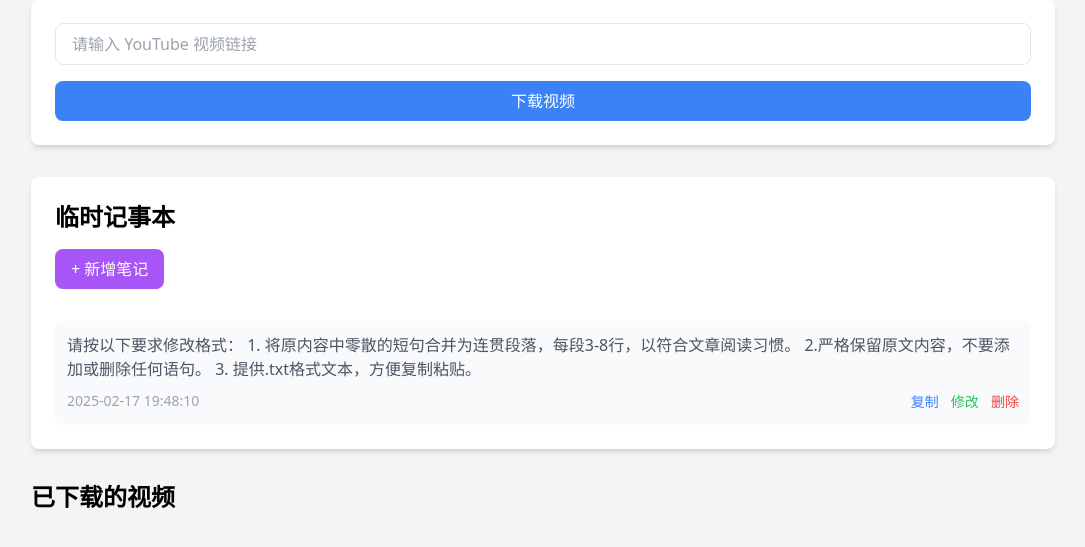
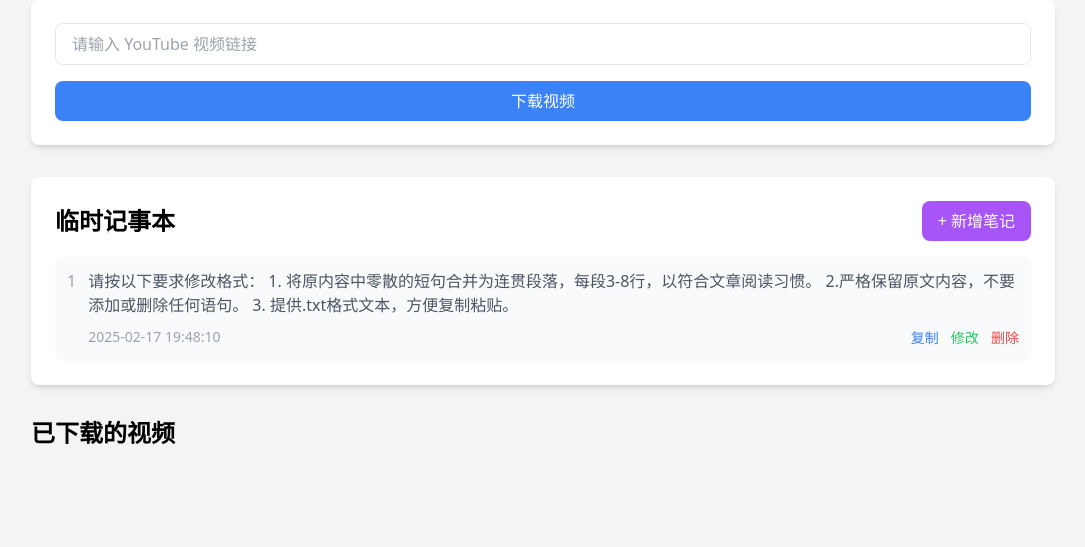
Before and after one commit to Rainyboy-coding/yt_dler, a FastAPI app: page / in a window 1280 px wide. Shown: the part 145-692 px from the top of the page, without its empty margins (97-1182 px from the left). Run offline with FastAPI, Linux system fonts and the light colour scheme; some libraries are stand-ins or nearby versions.

Commit message:
添加笔记序号及调整按钮布局

```diff
--- a/templates/index.html
+++ b/templates/index.html
@@ -78,13 +78,15 @@
         </div>
 
         <div class="bg-white rounded-lg shadow-md p-6 mt-8">
-          <h2 class="text-2xl font-bold mb-4">临时记事本</h2>
+          <div class="flex justify-between items-center mb-4">
+            <h2 class="text-2xl font-bold">临时记事本</h2>
             <button
               onclick="toggleNoteInput()"
-            class="bg-purple-500 text-white py-2 px-4 rounded-lg hover:bg-purple-600 transition duration-200 mb-4"
+              class="bg-purple-500 text-white py-2 px-4 rounded-lg hover:bg-purple-600 transition duration-200"
             >
               + 新增笔记
             </button>
+          </div>
           <div id="noteInputArea" class="hidden">
             <textarea
               id="noteContent"
@@ -321,8 +323,11 @@
 
           notesList.innerHTML = Object.entries(window.notesData)
             .sort((a, b) => b[0] - a[0]) // 按时间倒序
-            .map(([id, note]) => `
+            .map(([id, note], index) => `
               <div class="bg-gray-50 p-3 rounded-lg" data-note-id="${id}">
+                <div class="flex items-start gap-3">
+                  <span class="text-gray-400 font-medium">${index + 1}</span>
+                  <div class="flex-1">
                     <p class="text-gray-600 editable-content">${note.content}</p>
                     <div class="flex justify-between items-center mt-2">
                       <span class="text-sm text-gray-400">${note.timestamp}</span>
@@ -336,6 +341,8 @@
                         <button onclick="deleteNote('${id}')" class="text-red-500 hover:text-red-600 text-sm" title="删除">
                           删除
                         </button>
+                      </div>
+                    </div>
                   </div>
                 </div>
               </div>
```
Lines whose indentation alone changed are shown as unchanged.
